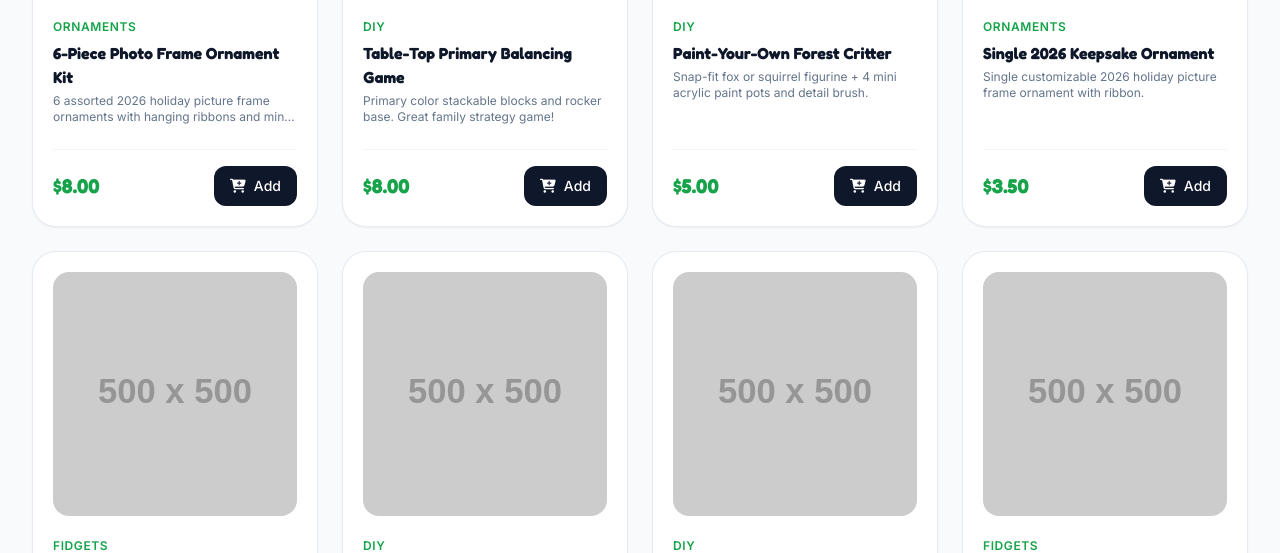
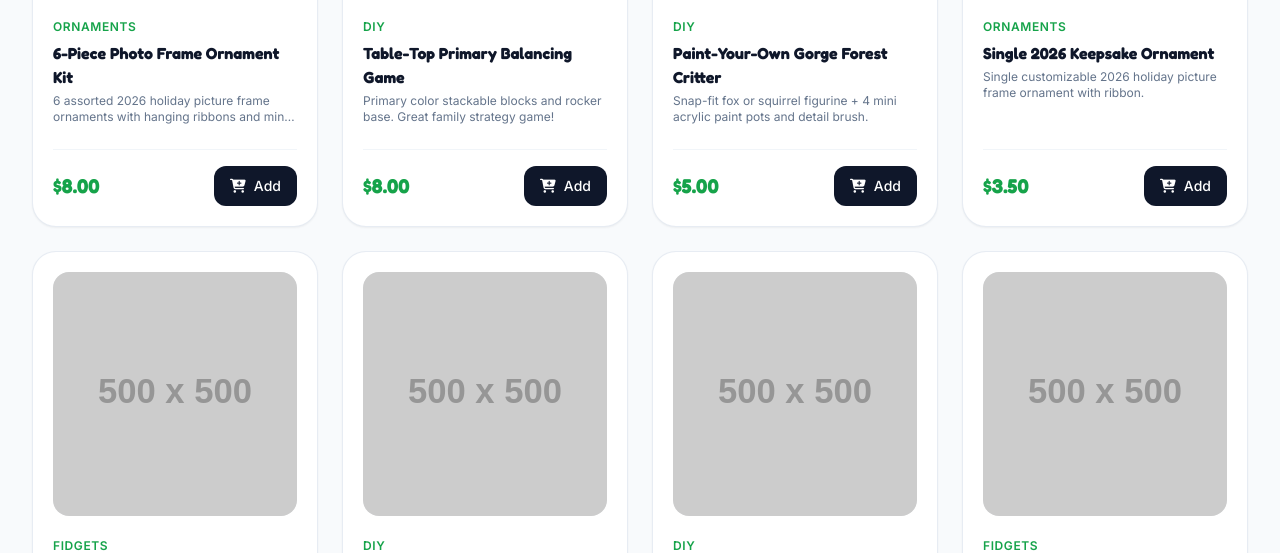
Before and after one commit to HoodRiver3DPrints/hoodriver-3d-prints, a plain HTML site: page index.html in a window 1280 px wide. Shown: the part 1433-1986 px from the top of the page. Drawn offline with nearby package versions, Linux system fonts and the light colour scheme; placeholder pictures from the web are drawn by us.

Commit message:
Update index.html

```diff
--- a/index.html
+++ b/index.html
@@ -516,11 +516,11 @@
             },
             {
                 id: 3,
-                name: "Paint-Your-Own Forest Critter",
+                name: "Paint-Your-Own Gorge Forest Critter",
                 category: "diy",
                 price: 5.00,
 
-                image: "https://placehold.co/500x500/e0f2fe/0284c7?text=Forest+Critter+Kit",
+                image: "https://placehold.co/500x500/e0f2fe/0284c7?text=Gorge+Forest+Critter+Kit",
                 desc: "Snap-fit fox or squirrel figurine + 4 mini acrylic paint pots and detail brush."
             },
             {
```
